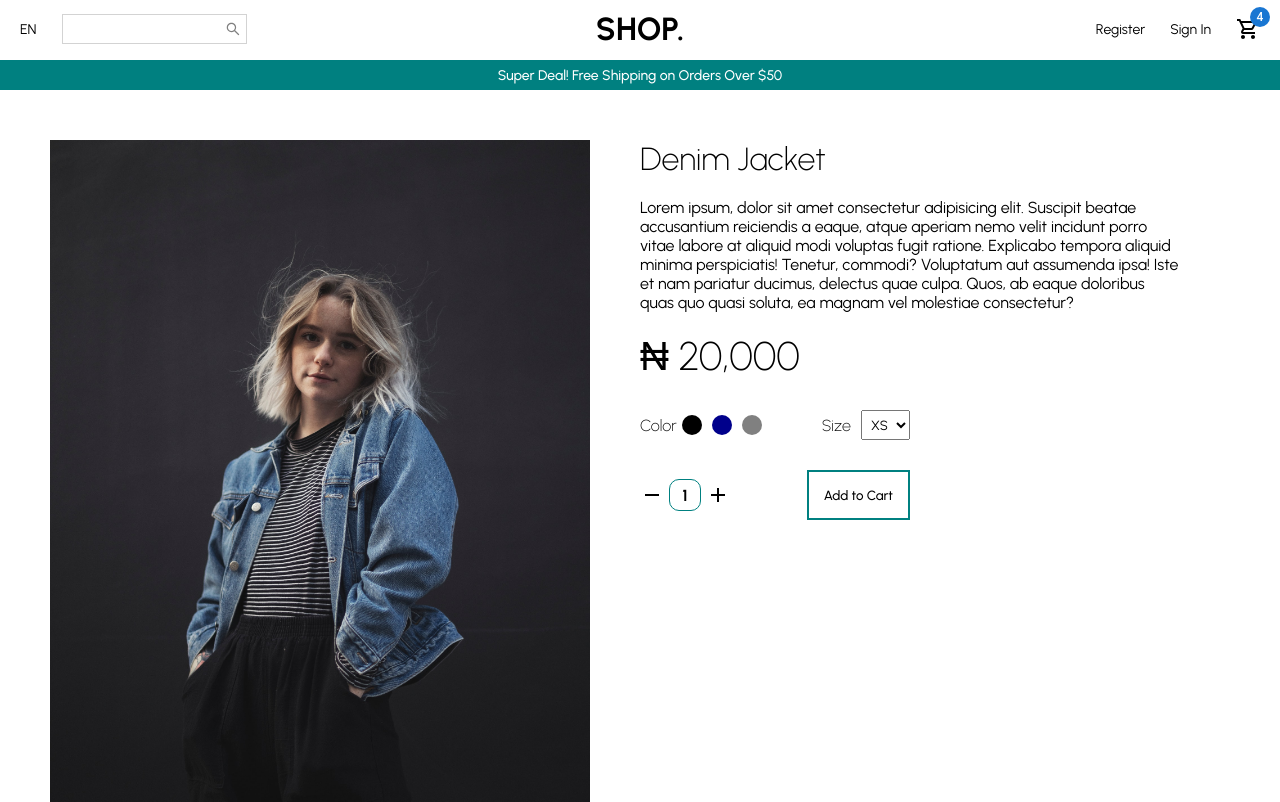
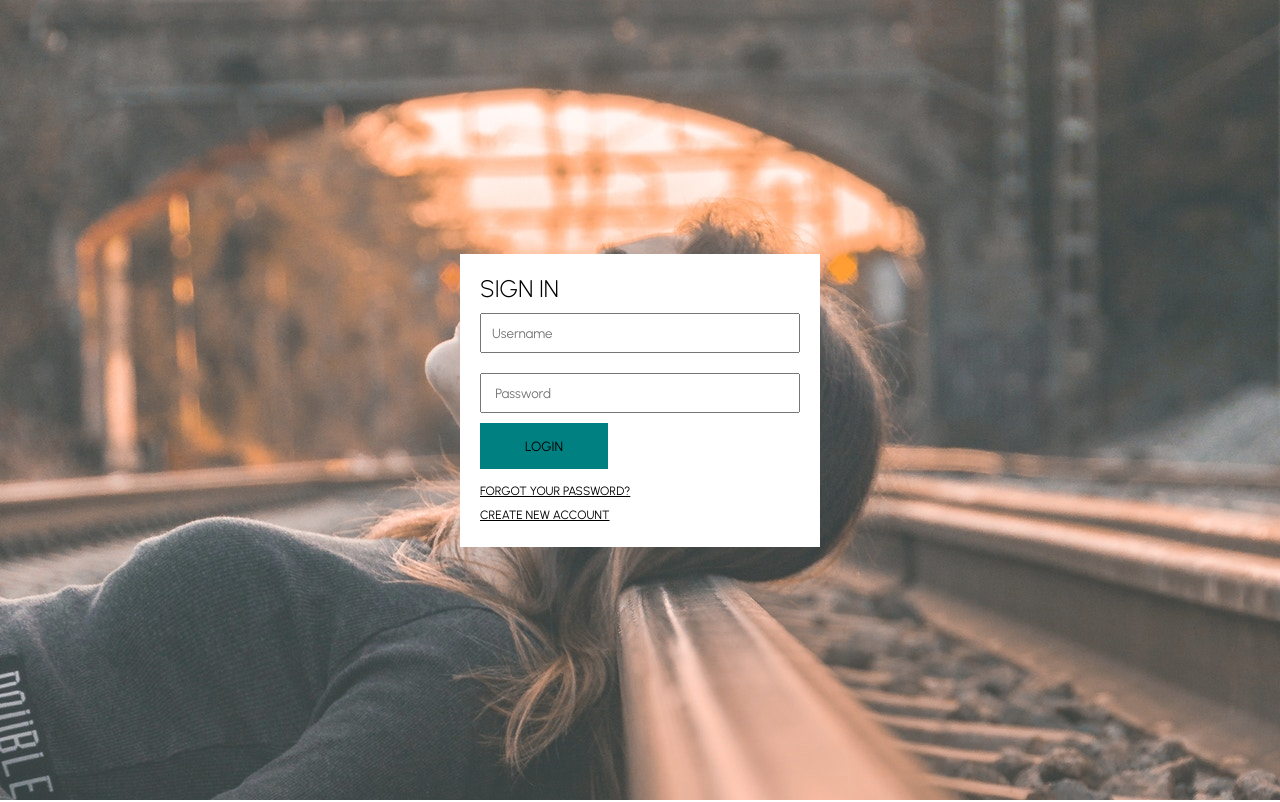
Before and after one commit to Adecodess/ecommerce-ui, a React (Create React App) app: page / in a window 1280 px wide. Shown: the top 802 px of the page. Built offline with nearby package versions, Linux system fonts and the light colour scheme.

Commit message:
completed login and register page

```diff
--- a/src/App.jsx
+++ b/src/App.jsx
@@ -1,11 +1,13 @@
 import Product from './pages/Product';
 import Home from './pages/Home';
 import ProductList from './pages/ProductList';
+import Register from './pages/Register';
+import Login from './pages/Login';
 
 function App() {
   return (
     <>
-      <Product />
+      <Login />
     </>
   );
 }
--- /dev/null
+++ b/src/pages/Login.jsx
@@ -0,0 +1,78 @@
+import styled from 'styled-components';
+import background from '../assets/images/background2.jpg';
+
+const Container = styled.div`
+  width: 100vw;
+  height: 100vh;
+  background: linear-gradient(
+      rgba(255, 255, 255, 0.2),
+      rgba(255, 255, 255, 0.2)
+    ),
+    url(${background}) center;
+  background-size: cover;
+  display: flex;
+  align-items: center;
+  justify-content: center;
+`;
+const Wrapper = styled.div`
+  width: 25%;
+  padding: 20px;
+  background: #fff;
+`;
+const Title = styled.h1`
+  font-size: 24px;
+  font-weight: 300;
+`;
+const Form = styled.form`
+  display: flex;
+  flex-direction: column;
+`;
+const Input = styled.input`
+  flex: 1;
+  min-width: 40%;
+  margin: 10px 0px;
+  padding: 10px;
+
+  :focus {
+    outline: none;
+  }
+  ::placeholder {
+    text-transform: capitalize;
+  }
+`;
+
+const Button = styled.button`
+  width: 40%;
+  border: none;
+  padding: 15px 20px;
+  background-color: teal;
+  cursor: pointer;
+  margin-bottom: 10px;
+`;
+
+const Link = styled.a`
+  margin: 5px 0px;
+  font-size: 12px;
+  text-decoration: underline;
+  cursor: pointer;
+`;
+
+const Login = () => {
+  return (
+    <Container>
+      <Wrapper>
+        <Title>SIGN IN </Title>
+        <Form>
+          <Input placeholder='username' />
+          <Input placeholder=' password' />
+
+          <Button>LOGIN</Button>
+          <Link>FORGOT YOUR PASSWORD?</Link>
+          <Link>CREATE NEW ACCOUNT</Link>
+        </Form>
+      </Wrapper>
+    </Container>
+  );
+};
+
+export default Login;
--- /dev/null
+++ b/src/pages/Register.jsx
@@ -0,0 +1,78 @@
+import styled from 'styled-components';
+import background from '../assets/images/background.jpg';
+
+const Container = styled.div`
+  width: 100vw;
+  height: 100vh;
+  background: linear-gradient(
+      rgba(255, 255, 255, 0.2),
+      rgba(255, 255, 255, 0.2)
+    ),
+    url(${background}) center;
+  background-size: cover;
+  display: flex;
+  align-items: center;
+  justify-content: center;
+`;
+const Wrapper = styled.div`
+  width: 40%;
+  padding: 20px;
+  background: #fff;
+`;
+const Title = styled.h1`
+  font-size: 24px;
+  font-weight: 300;
+`;
+const Form = styled.form`
+  display: flex;
+  flex-wrap: wrap;
+`;
+const Input = styled.input`
+  flex: 1;
+  min-width: 40%;
+  margin: 20px 10px 0px 0px;
+  padding: 10px;
+
+  :focus {
+    outline: none;
+  }
+  ::placeholder {
+    text-transform: capitalize;
+  }
+`;
+const Agreement = styled.span`
+  font-size: 12px;
+  margin: 20px 0px;
+`;
+const Button = styled.button`
+  width: 40%;
+  border: none;
+  padding: 15px 20px;
+  background-color: teal;
+  cursor: pointer;
+`;
+
+const Register = () => {
+  return (
+    <Container>
+      <Wrapper>
+        <Title>CREATE AN ACCOUNT</Title>
+        <Form>
+          <Input placeholder='name' />
+          <Input placeholder=' last name' />
+          <Input placeholder='username' />
+          <Input placeholder='email' />
+          <Input placeholder='password' />
+          <Input placeholder='confirm password' />
+          <Agreement>
+            By creating an account , I consent to the processing of my personal
+            data in accordance with the <b>PRIVACY POLICY</b>
+          </Agreement>
+          <Button>CREATE ACCOUNT</Button>
+        </Form>
+      </Wrapper>
+    </Container>
+  );
+};
+
+export default Register;
```
Also changed, not shown: src/assets/images/background.jpg (added), src/assets/images/background2.jpg (added).
